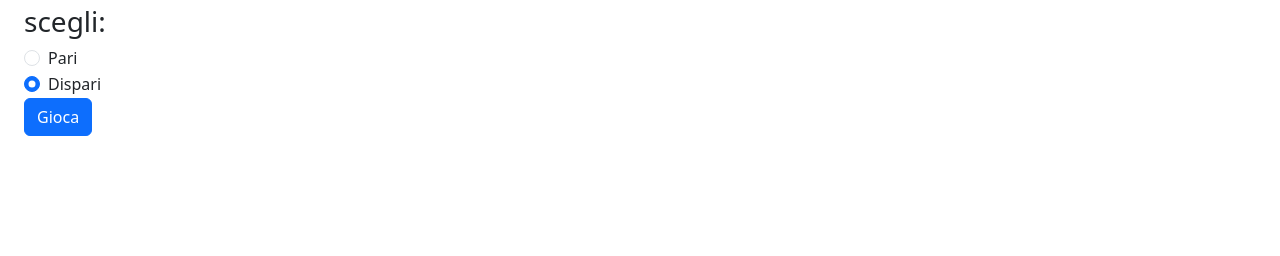
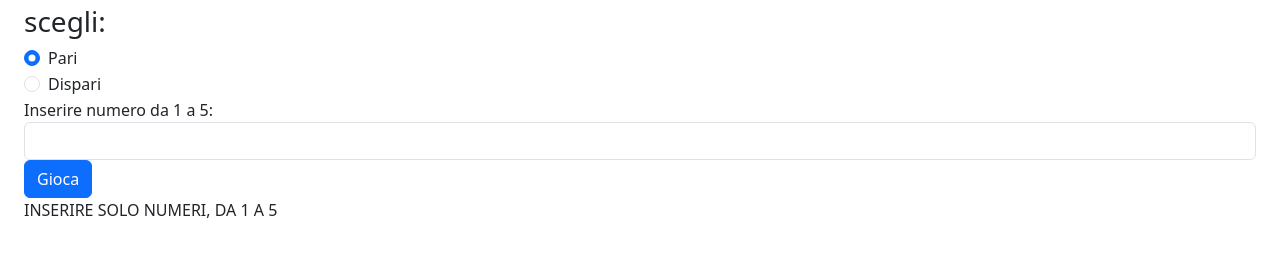
Before and after one commit to CristianUrsino/js-paliedispari, a plain HTML site: page index.html in a window 1280 px wide. Both pictures are taken after a click on the button "Gioca". Shown: the part 260-516 px from the top of the page. Drawn offline with nearby package versions, Linux system fonts and the light colour scheme.

Commit message:
added algorithm for "pari o dispari"

```diff
--- a/index.html
+++ b/index.html
@@ -19,19 +19,22 @@
         <h2>Pari o dispari</h2>
         <h3>scegli: </h3>
         <div class="form-check">
-            <input class="form-check-input" type="radio" name="pd" id="pari">
+            <input class="form-check-input" type="radio" name="pd" id="pari" checked>
             <label class="form-check-label" for="pari">
-              Pari
+            Pari
             </label>
-          </div>
-          <div class="form-check">
-            <input class="form-check-input" type="radio" name="pd" id="dispari" checked>
+         </div>
+        <div class="form-check">
+            <input class="form-check-input" type="radio" name="pd" id="dispari">
             <label class="form-check-label" for="dispari">
               Dispari
             </label>
-          </div>
-          <button class="btn btn-primary">Gioca</button>
         </div>
+
+        <label class="label-control" for="input-number">Inserire numero da 1 a 5: </label>
+        <input class="form-control" type="number" id="input-number" name="input-number" min="1" max="5">
+        <button class="btn btn-primary">Gioca</button>
+
         <div id="result-pd"></div>
     </div>
 
--- a/script/script.js
+++ b/script/script.js
@@ -2,7 +2,9 @@ const inputPalindroma = document.getElementById('input-palindroma');
 const resultPalindroma = document.getElementById('result-palindroma');
 const btnPalindroma = document.querySelector('.btn-success');
 
-const inputPD = document.getElementsByName('pd');
+const pari = document.getElementById('pari');
+const dispari = document.getElementById('dispari');
+const inputNumber = document.getElementById('input-number');
 const resultPD = document.getElementById('result-pd');
 const btnPD = document.querySelector('.btn-primary');
 
@@ -14,3 +16,15 @@ btnPalindroma.addEventListener('click',function() {
     }
     resultPalindroma.innerHTML = (checkPalindroma(world)) ? 'la palora inserita è palindroma' : 'la parola inserita non è palindroma';
 });
+
+btnPD.addEventListener('click', function(){
+    const number = parseInt(inputNumber.value);
+    if(isNaN(number) || number < 1 || number > 5) {
+        resultPD.innerHTML = 'INSERIRE SOLO NUMERI, DA 1 A 5';
+        return;
+    }
+    const computerNumber = randomInteger(1,5);
+    resultPD.innerHTML = ((pariODispari(number+computerNumber) && pari.checked) || (!pariODispari(number+computerNumber) && dispari.checked))
+    ? `il computer ha fatto ${computerNumber} per un totale di <strong>${computerNumber + number}</strong>, hai vinto`
+    : `il computer ha fatto ${computerNumber} per un totale di <strong>${computerNumber + number}</strong>, hai perso L`;
+});
--- a/script/utility.js
+++ b/script/utility.js
@@ -8,7 +8,6 @@
 function randomInteger(min,max){
     return Math.floor(Math.random() * (max - min + 1) ) + min;
 }
-
 
 /** *
  *[checkPalindroma]
@@ -29,3 +28,13 @@ function checkPalindroma(_world) {
     }
     return true;
 }
+
+/** *
+ *[pari]
+ *preso un numero controlla che sia pari
+ *@param {number} pari
+ *@returns {boolean} se pari 'true' altrimenti 'false'
+*/
+function pariODispari(x){
+    return (x % 2 === 0) ? true : false;
+}
```
